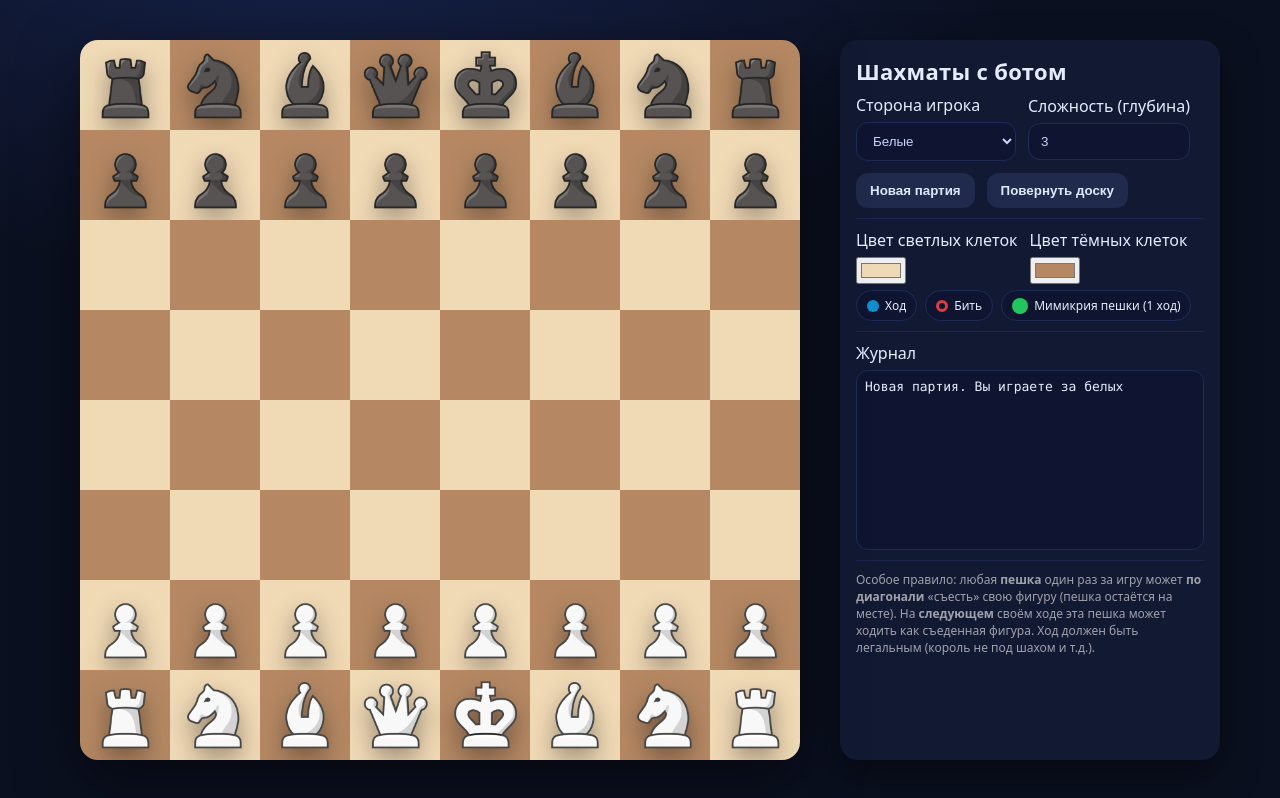
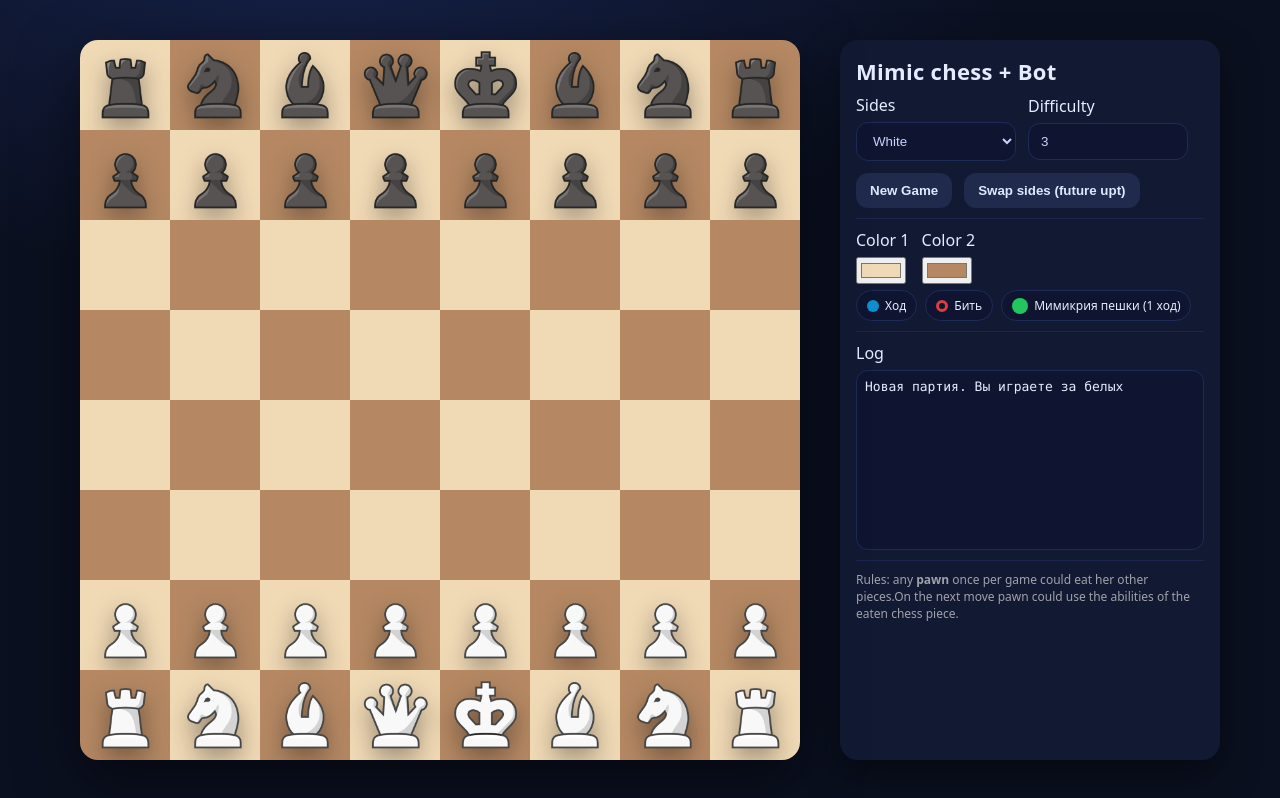
Before and after one commit to frostzor/chess-mimic-game-test, a plain HTML site: page index.html in a window 1280 px wide. Drawn offline with Linux system fonts and the light colour scheme.

Commit message:
Add files via upload

```diff
--- a/index.html
+++ b/index.html
@@ -3,7 +3,7 @@
 <head>
   <meta charset="UTF-8" />
   <meta name="viewport" content="width=device-width, initial-scale=1" />
-  <title>Шахматы с ботом + особое правило пешки</title>
+  <title>Mimic chess</title>
   <style>
     :root{
       --light: #f0d9b5; /* можно менять в игре */
@@ -67,32 +67,32 @@
       </div>
     </div>
     <div class="sidepanel">
-      <div class="title">Шахматы с ботом</div>
+      <div class="title">Mimic chess + Bot</div>
       <div class="row">
         <div class="stack" style="min-width:160px">
-          <label>Сторона игрока</label>
+          <label>Sides</label>
           <select id="sideSel">
-            <option value="w">Белые</option>
-            <option value="b">Чёрные</option>
+            <option value="w">White</option>
+            <option value="b">Black</option>
           </select>
         </div>
         <div class="stack" style="min-width:160px">
-          <label>Сложность (глубина)</label>
+          <label>Difficulty</label>
           <input id="depthSel" type="number" min="1" max="5" step="1" value="3" />
         </div>
       </div>
       <div class="row">
-        <button class="btn" id="newGameBtn">Новая партия</button>
-        <button class="btn" id="flipBtn">Повернуть доску</button>
+        <button class="btn" id="newGameBtn">New Game</button>
+        <button class="btn" id="flipBtn">Swap sides (future upt)</button>
       </div>
       <div class="sep"></div>
       <div class="row">
         <div class="stack">
-          <label>Цвет светлых клеток</label>
+          <label>Color 1</label>
           <input id="lightColor" type="color" value="#f0d9b5" />
         </div>
         <div class="stack">
-          <label>Цвет тёмных клеток</label>
+          <label>Color 2</label>
           <input id="darkColor" type="color" value="#b58863" />
         </div>
       </div>
@@ -103,11 +103,11 @@
       </div>
       <div class="sep"></div>
       <div class="stack">
-        <label>Журнал</label>
+        <label>Log</label>
         <div id="log" class="log"></div>
       </div>
       <div class="sep"></div>
-      <div class="hint">Особое правило: любая <b>пешка</b> один раз за игру может <b>по диагонали</b> «съесть» свою фигуру (пешка остаётся на месте). На <b>следующем</b> своём ходе эта пешка может ходить как съеденная фигура. Ход должен быть легальным (король не под шахом и т.д.).</div>
+      <div class="hint">Rules: any <b>pawn</b> once per game could eat her other pieces.On the next move pawn could use the abilities of the eaten chess piece.</div>
     </div>
   </div>
 
```
